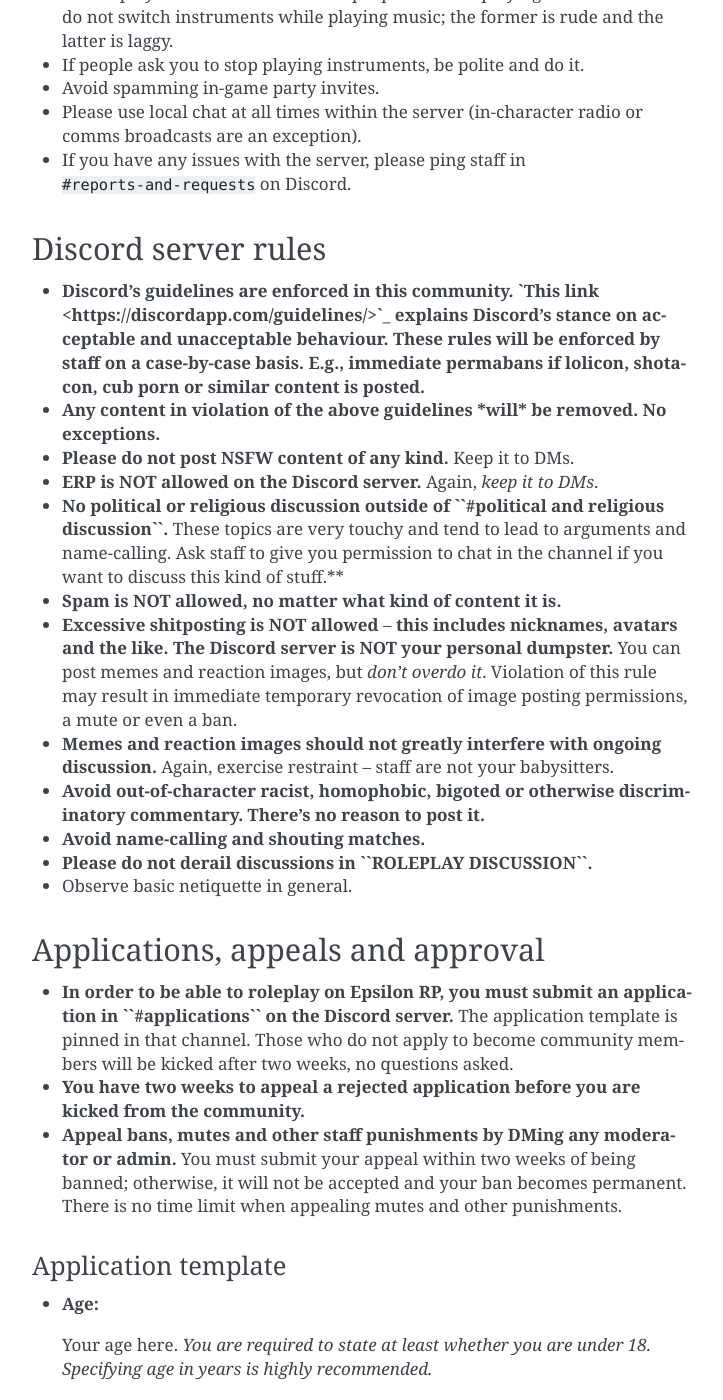
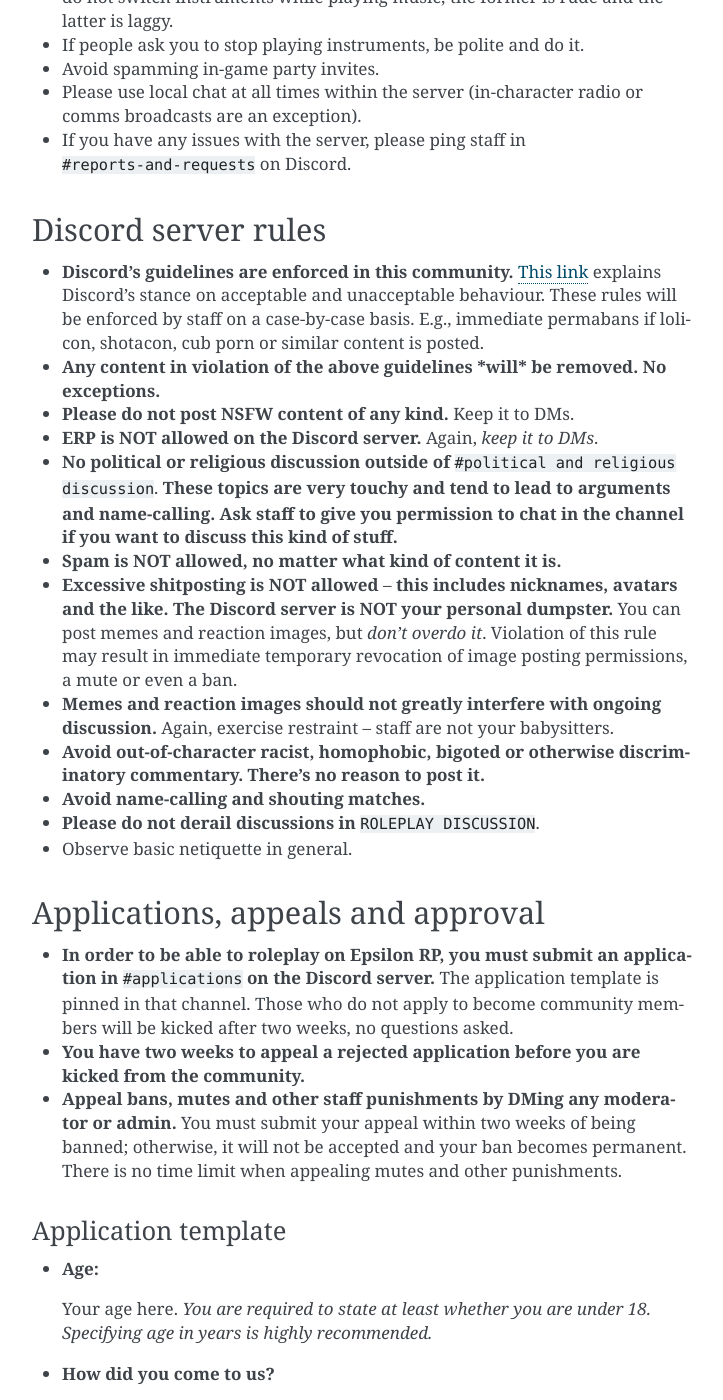
Before and after one commit to FezzedOne/epsilon-rp, a Sphinx documentation site: the page built from docs/rules.rst, in a window 1280 px wide and 1400 px high, scrolled down 1310 px. Shown: the whole window, without its empty margins (388-1111 px from the left). Built offline with Sphinx 7.4.7, drawn with Linux system fonts in a browser that asks for light colours; some of the changed text lies outside the part shown.

Commit message:
Minor fixes.

```diff
--- a/docs/rules.rst
+++ b/docs/rules.rst
@@ -10,8 +10,8 @@
 -   **Harassment and abuse of other community members are NOT allowed.** *Any* harassment or abuse of community members, or endorsement of such, within this community or in relation to Starbound roleplay falls under the purview of this rule. Violators may be permabanned without appeal or even preemptively banned before joining. If you are being harassed or abused over Starbound roleplay, feel free to privately report it to staff.
 -   **No spamming or botting.**
 -   **Profanity and swearing are allowed.** Just don't overdo it.
--   **Use brackets for out-of-character chat in in-character areas (e.g., #comms and radio, #space and SB server hubs). Like this:**
-    (( This is OOC chat. ))
+-   **Use brackets for out-of-character chat in in-character areas** -- e.g., ``#comms and radio``, ``#space`` and SB server hubs. Like this:
+    ``(( This is OOC chat. ))``
 -   **Keep in-character shitposting to a minimum.**
 -   **Keep out-of-character chat to a minimum in in-character areas.**
 -   **Playing the rules game, making frivolous reports to staff and other abusive behaviour are not tolerated.**
@@ -38,23 +38,23 @@
 Discord server rules
 --------------------
 
--   **Discord's guidelines are enforced in this community. `This link <https://discordapp.com/guidelines/>`_ explains Discord's stance on acceptable and unacceptable behaviour. These rules will be enforced by staff on a case-by-case basis. E.g., immediate permabans if lolicon, shotacon, cub porn or similar content is posted.**
+-   **Discord's guidelines are enforced in this community.** `This link <https://discordapp.com/guidelines/>`_ explains Discord's stance on acceptable and unacceptable behaviour. These rules will be enforced by staff on a case-by-case basis. E.g., immediate permabans if lolicon, shotacon, cub porn or similar content is posted.
 -   **Any content in violation of the above guidelines *will* be removed. No exceptions.**
 -   **Please do not post NSFW content of any kind.** Keep it to DMs.
 -   **ERP is NOT allowed on the Discord server.** Again, *keep it to DMs*.
--   **No political or religious discussion outside of ``#political and religious discussion``.** These topics are very touchy and tend to lead to arguments and name-calling. Ask staff to give you permission to chat in the channel if you want to discuss this kind of stuff.**
+-   **No political or religious discussion outside of** ``#political and religious discussion``. **These topics are very touchy and tend to lead to arguments and name-calling. Ask staff to give you permission to chat in the channel if you want to discuss this kind of stuff.**
 -   **Spam is NOT allowed, no matter what kind of content it is.**
 -   **Excessive shitposting is NOT allowed** -- **this includes nicknames, avatars and the like. The Discord server is NOT your personal dumpster.** You can post memes and reaction images, but *don't overdo it*. Violation of this rule may result in immediate temporary revocation of image posting permissions, a mute or even a ban.
 -   **Memes and reaction images should not greatly interfere with ongoing discussion.** Again, exercise restraint -- staff are not your babysitters.
 -   **Avoid out-of-character racist, homophobic, bigoted or otherwise discriminatory commentary. There's no reason to post it.**
 -   **Avoid name-calling and shouting matches.**
--   **Please do not derail discussions in ``ROLEPLAY DISCUSSION``.**
+-   **Please do not derail discussions in** ``ROLEPLAY DISCUSSION``.
 -   Observe basic netiquette in general.
 
 Applications, appeals and approval
 ----------------------------------
 
--   **In order to be able to roleplay on Epsilon RP, you must submit an application in ``#applications`` on the Discord server.** The application template is pinned in that channel. Those who do not apply to become community members will be kicked after two weeks, no questions asked.
+-   **In order to be able to roleplay on Epsilon RP, you must submit an application in** ``#applications`` **on the Discord server.** The application template is pinned in that channel. Those who do not apply to become community members will be kicked after two weeks, no questions asked.
 -   **You have two weeks to appeal a rejected application before you are kicked from the community.**
 -   **Appeal bans, mutes and other staff punishments by DMing any moderator or admin.** You must submit your appeal within two weeks of being banned; otherwise, it will not be accepted and your ban becomes permanent. There is no time limit when appealing mutes and other punishments.
 
```
